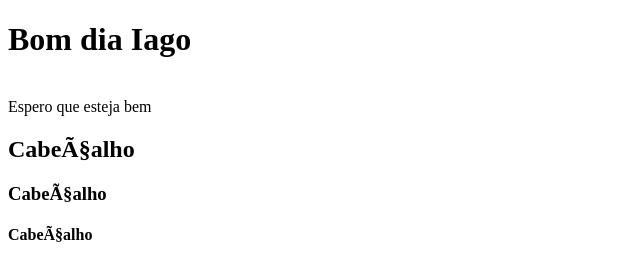
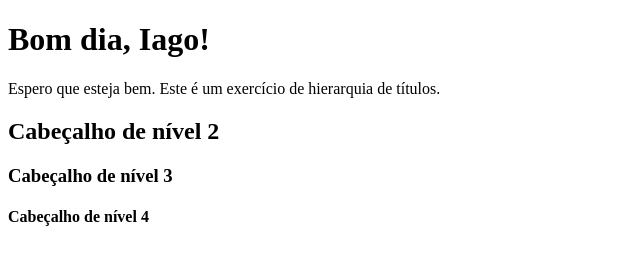
Before and after one commit to iagovitobatista/estudos-full-stack-web, a plain HTML site: page licoes/cabecalhos.html in a window 1280 px wide. Shown: the whole page, without its empty margins (0-640 px from the left). Drawn offline with Linux system fonts and the light colour scheme.

Commit message:
fix(html): corrige estrutura e semantica do exercicio cabecalhos.html

```diff
--- a/licoes/cabecalhos.html
+++ b/licoes/cabecalhos.html
@@ -1,15 +1,15 @@
 <!DOCTYPE html>
-<html lang="pt-BR""
-    <meta charset="UTF-8">
-    <meta name="viewport" content="width= , initial-scale=1.0">
-    <title>cabeçalhos</title>
+<html lang="pt-BR">
+<head>
+  <meta charset="UTF-8">
+  <meta name="viewport" content="width=device-width, initial-scale=1.0">
+  <title>Exercício — Cabeçalhos HTML</title>
 </head>
 <body>
-   <h1>Bom dia Iago </h1> <br>
-   Espero que esteja bem
-
-   <h2>Cabeçalho</h2>
-   <h3>Cabeçalho</h3>
-   <h4>Cabeçalho</h4>
+  <h1>Bom dia, Iago!</h1>
+  <p>Espero que esteja bem. Este é um exercício de hierarquia de títulos.</p>
+  <h2>Cabeçalho de nível 2</h2>
+  <h3>Cabeçalho de nível 3</h3>
+  <h4>Cabeçalho de nível 4</h4>
 </body>
 </html>
```
